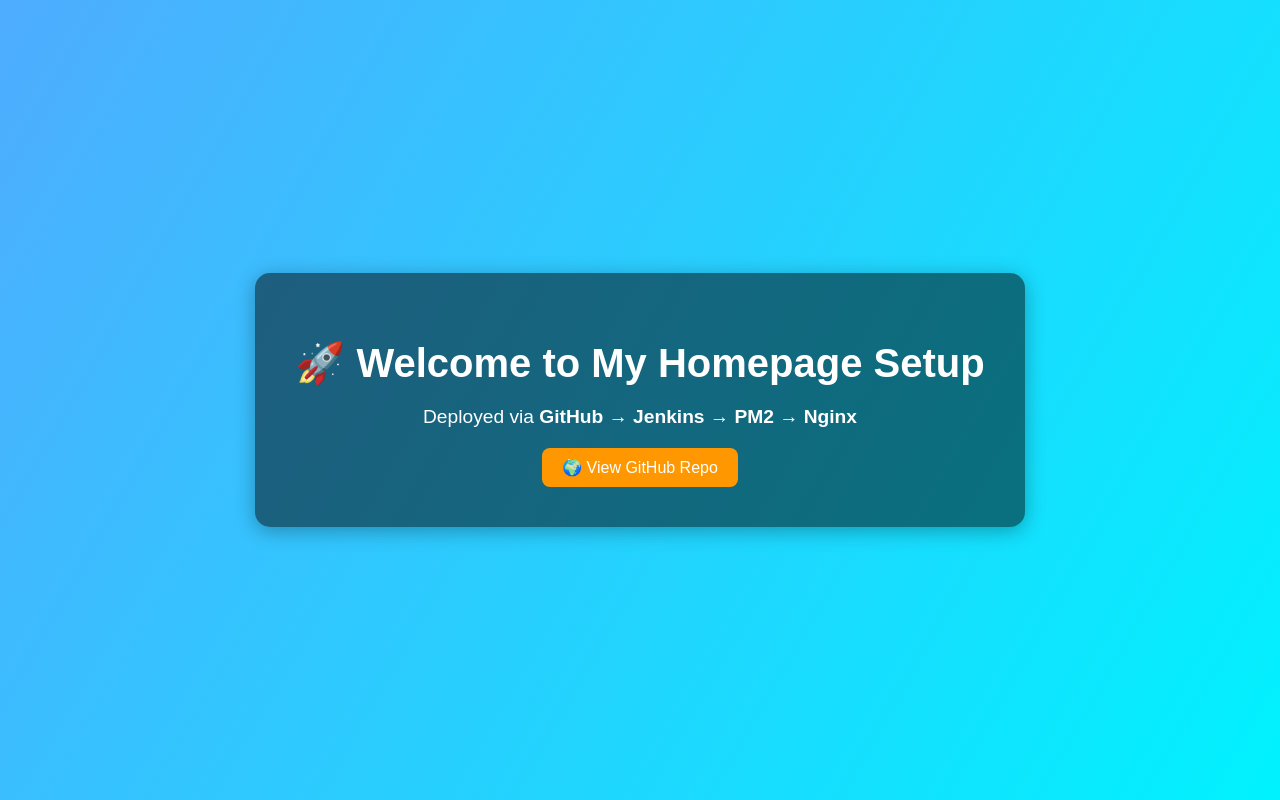
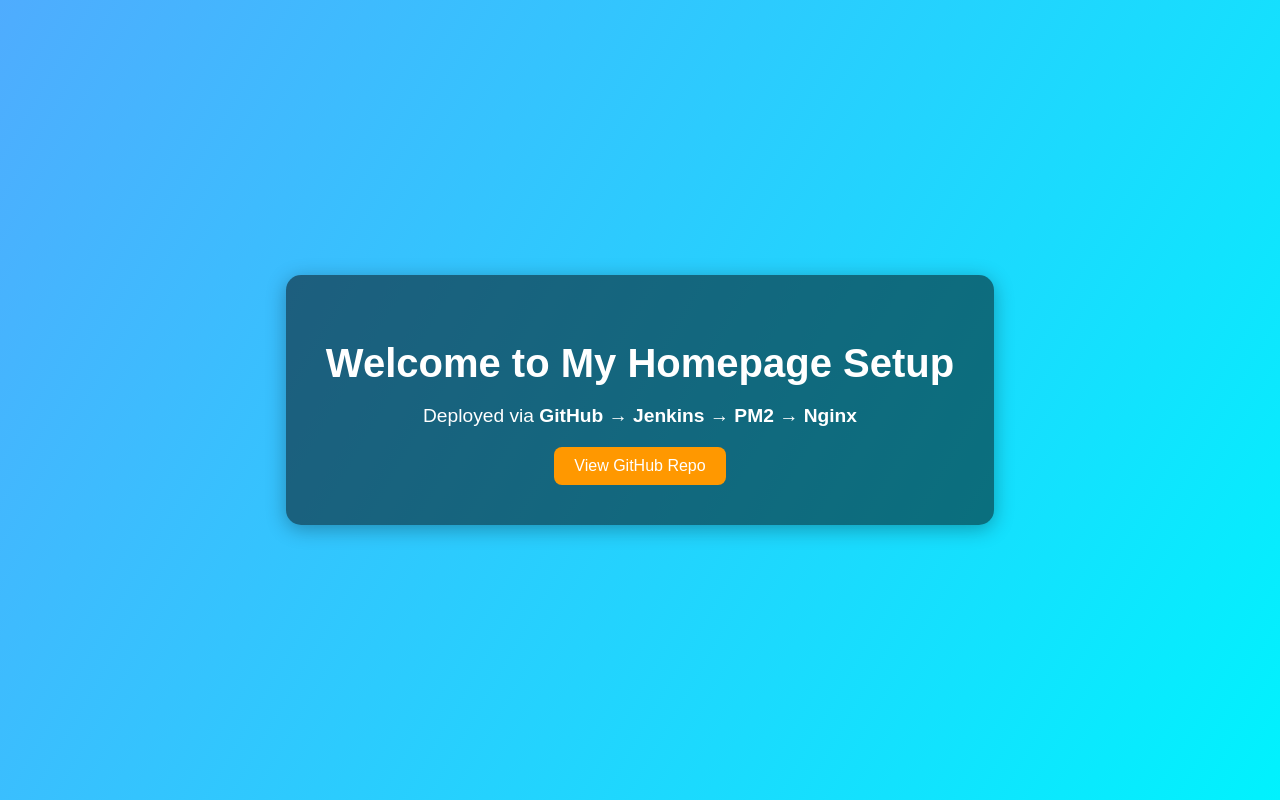
Before and after one commit to aliahmedsystemsltd-pixel/simple-homepage, a website: page public/index.html in a window 1280 px wide. Drawn offline with Linux system fonts and the light colour scheme.

Commit message:
new homepage update

```diff
--- a/public/index.html
+++ b/public/index.html
@@ -8,10 +8,10 @@
 </head>
 <body>
   <div class="container">
-    <h1>🚀 Welcome to My Homepage Setup</h1>
+    <h1> Welcome to My Homepage Setup</h1>
     <p>Deployed via <strong>GitHub → Jenkins → PM2 → Nginx</strong></p>
     <a href="https://github.com/aliahmedsystemsltd-pixel/simple-homepage" target="_blank">
-      🌍 View GitHub Repo
+       View GitHub Repo
     </a>
   </div>
 </body>
```
